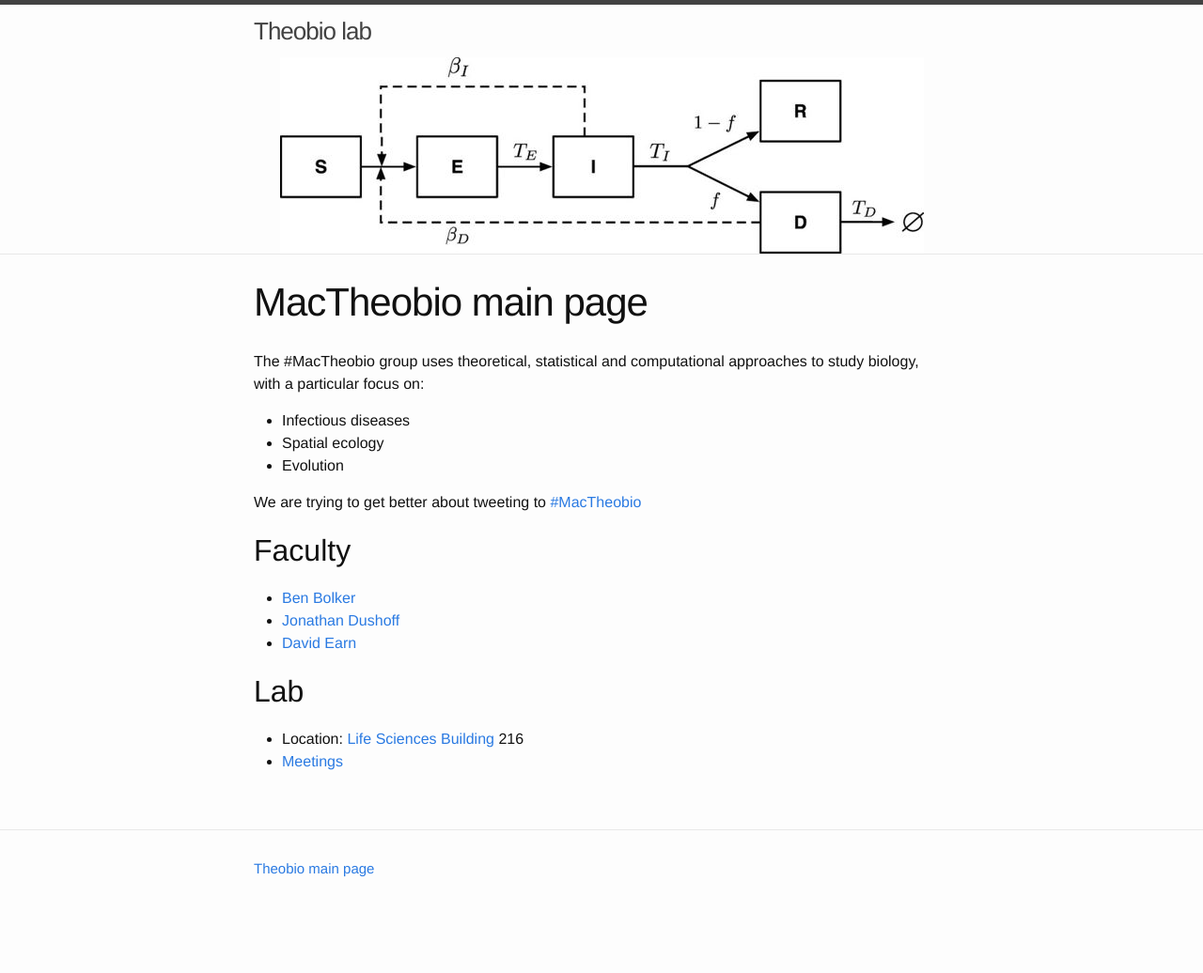
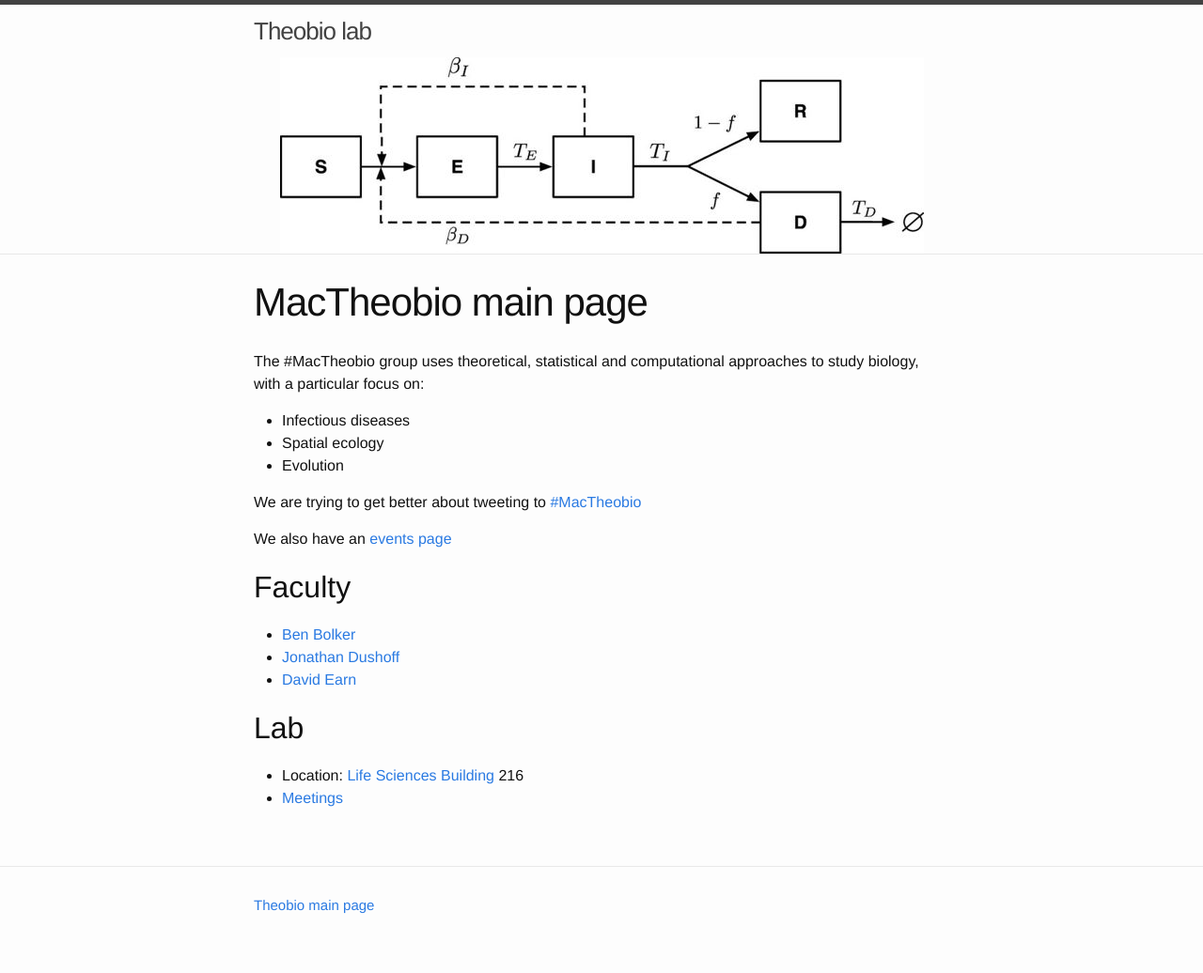
Before and after one commit to mac-theobio/mac-theobio.github.io, a Jekyll site: the page built from index.md, in a window 1280 px wide. Shown: the whole page at 94% size. Built offline with Jekyll 4.4.1, drawn with Linux system fonts in a browser that asks for light colours; before the commit the page ends 997 px from its top, so only the background shows below that.

Commit message:
See above

```diff
--- a/index.md
+++ b/index.md
@@ -12,6 +12,8 @@ approaches to study biology, with a particular focus on:
 
 We are trying to get better about tweeting to [#MacTheobio](https://twitter.com/hashtag/mactheobio?f=tweets&vertical=default)
 
+We also have an [events page](events/)
+
 Faculty
 -------
 
```
